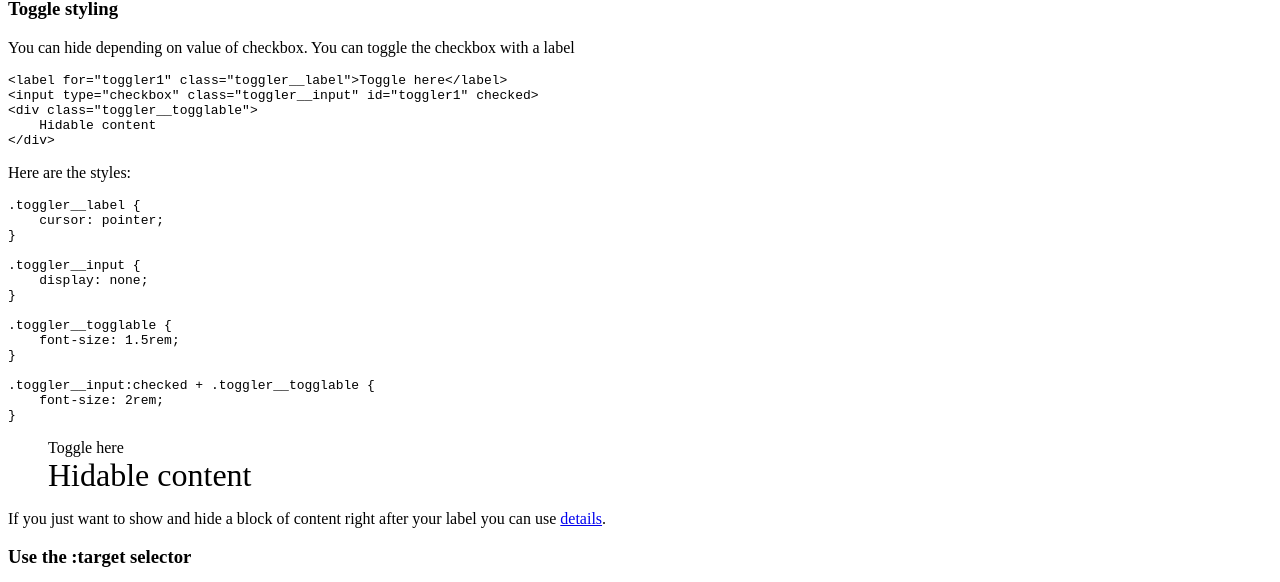
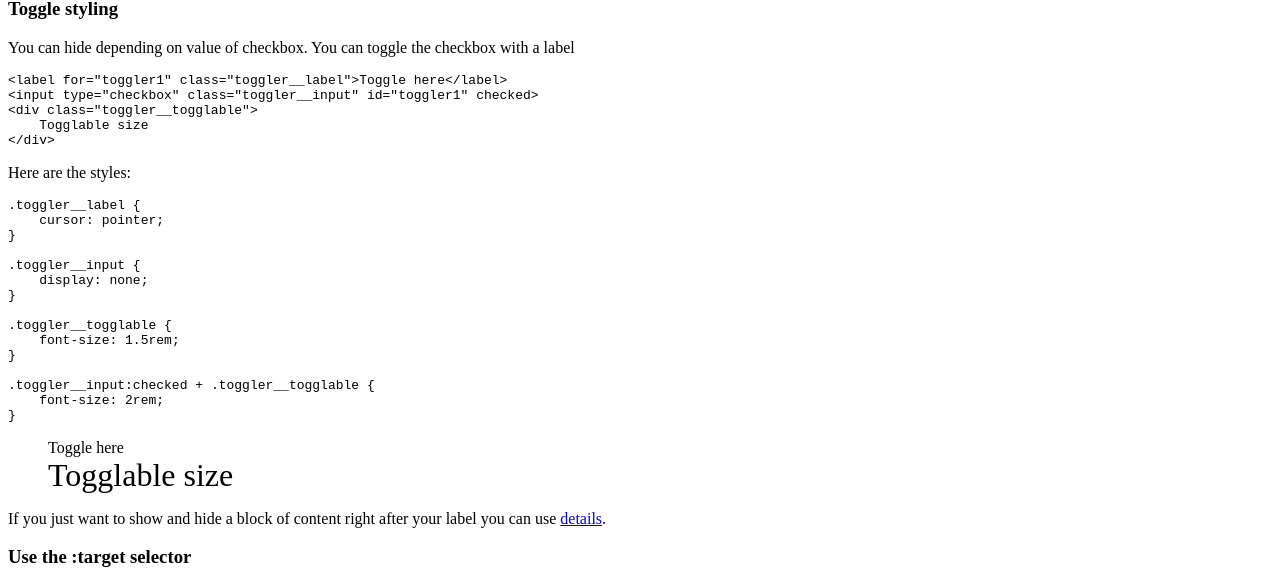
Before and after one commit to GlaivePro/ymnnl, a Jekyll site: the page built from index.md, in a window 1280 px wide and 900 px high, scrolled down 2192 px. Shown: the part 142-724 px from the top of the window. Built offline with Jekyll 4.4.1, drawn with Linux system fonts in a browser that asks for light colours; our own code applies the rules of GitHub Pages for plain Markdown files; comment, search, counter and statistics services are not loaded.

Commit message:
Update css.md

````diff
--- a/_includes/css.md
+++ b/_includes/css.md
@@ -5,7 +5,7 @@ You can hide depending on value of checkbox. You can toggle the checkbox with a
 <label for="toggler1" class="toggler__label">Toggle here</label>
 <input type="checkbox" class="toggler__input" id="toggler1" checked>
 <div class="toggler__togglable">
-	Hidable content
+	Togglable size
 </div>
 ```
 
@@ -51,7 +51,7 @@ Here are the styles:
 <label for="toggler1" class="toggler__label">Toggle here</label>
 <input type="checkbox" class="toggler__input" id="toggler1" checked>
 <div class="toggler__togglable">
-	Hidable content
+	Togglable size
 </div>
 </blockquote>
 
````
